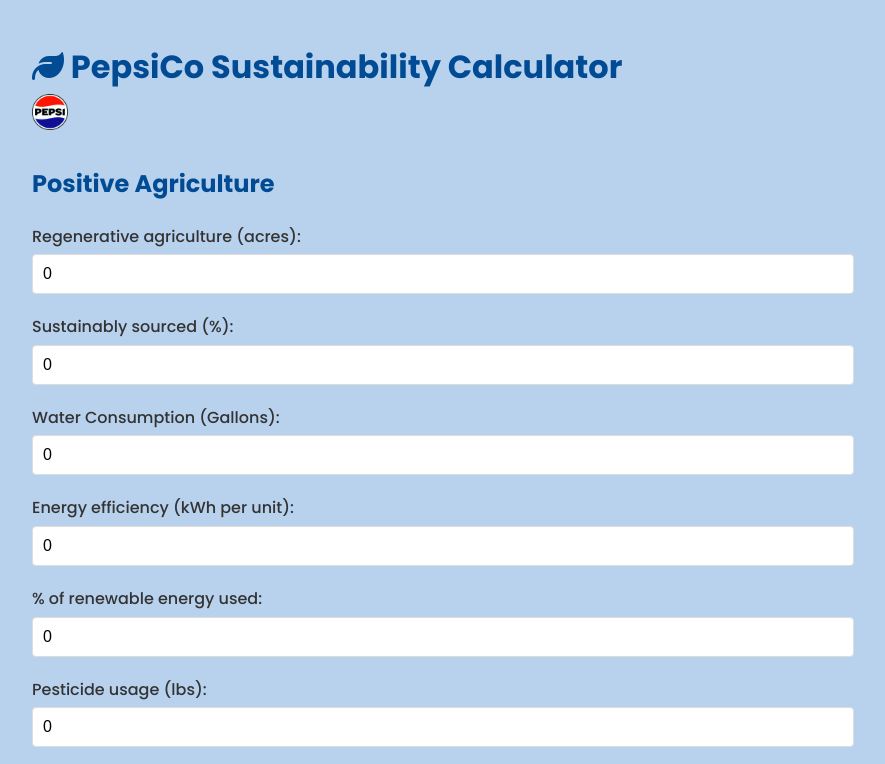
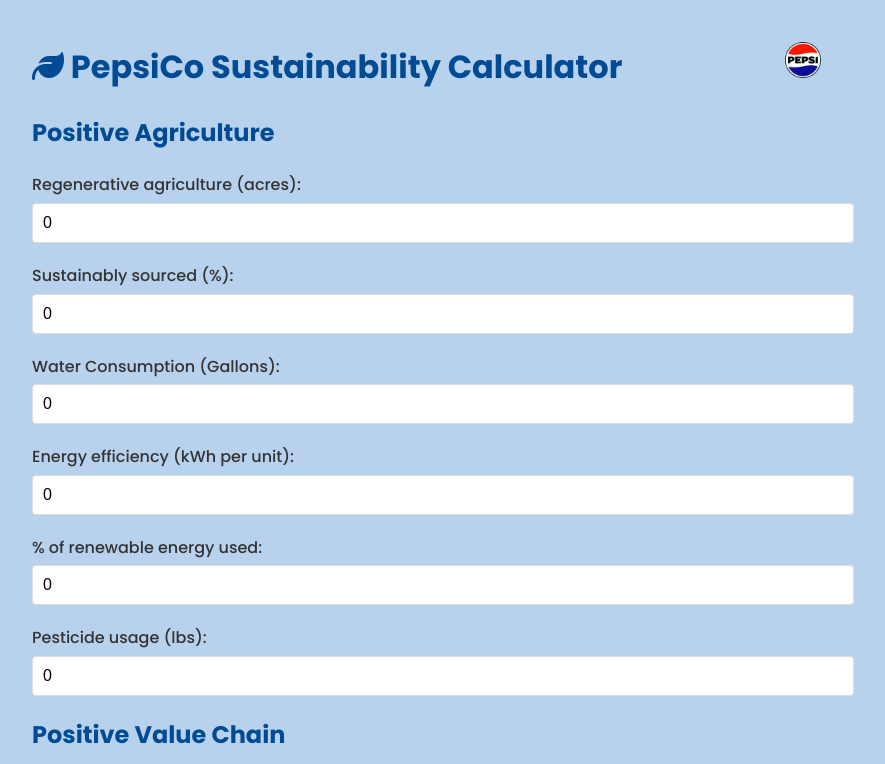
Before and after one commit to bmcal2005/Calhacks2024, a plain HTML site: page index.html in a window 1280 px wide. Shown: the top 764 px of the page, without its empty margins (208-1093 px from the left). Drawn offline with nearby package versions, Linux system fonts and the light colour scheme.

Commit message:
Update index.html

```diff
--- a/index.html
+++ b/index.html
@@ -78,7 +78,7 @@
 <body>
     <h1>
          <!-- Favicon as image -->
-        <i class="fas fa-leaf"></i> PepsiCo Sustainability Calculator&nbsp; &nbsp; &nbsp;&nbsp;&nbsp; &nbsp;&nbsp;&nbsp;&nbsp; &nbsp; &nbsp;&nbsp;&nbsp;&nbsp; &nbsp; &nbsp;&nbsp;&nbsp;&nbsp;&nbsp;<img src="PEPSIimage.png" alt="PepsiCo Icon" class="favicon-icon">
+        <i class="fas fa-leaf"></i> PepsiCo Sustainability Calculator &nbsp;&nbsp;&nbsp; &nbsp;&nbsp;&nbsp;&nbsp; &nbsp; &nbsp;&nbsp;&nbsp;&nbsp; &nbsp; &nbsp;&nbsp;&nbsp;&nbsp;&nbsp;<img src="PEPSIimage.png" alt="PepsiCo Icon" class="favicon-icon">
     </h1>
 
     <h2>Positive Agriculture</h2>
```
